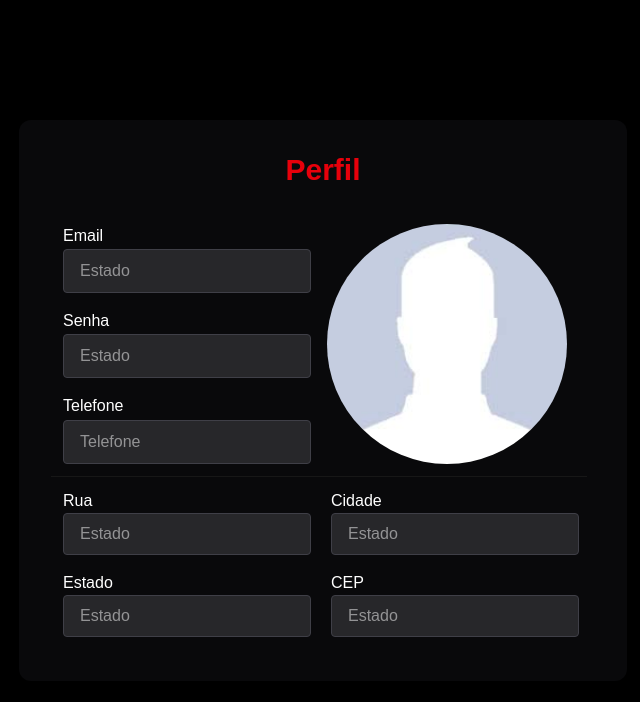
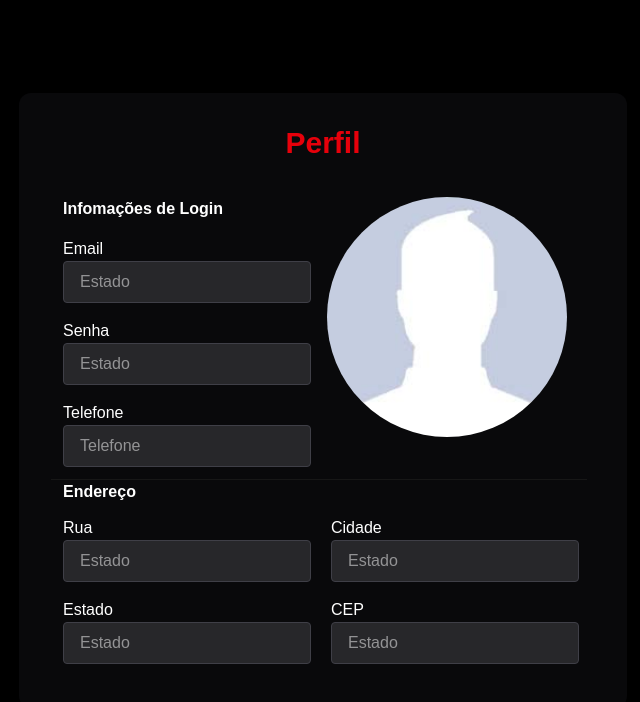
Before and after one commit to GhostS1x/vanguard-motors, a Next.js app: page /pages/dashboard/customer/profile in a window 1280 px wide. Shown: the top 702 px of the page, without its empty margins (317-957 px from the left). Built offline with nearby package versions, Linux system fonts and the light colour scheme.

Commit message:
add titulos

```diff
--- a/src/app/pages/dashboard/customer/profile/page.tsx
+++ b/src/app/pages/dashboard/customer/profile/page.tsx
@@ -11,6 +11,7 @@ export default function ProfilePage() {
                 <form className="space-x-2">
                     <div className="grid grid-cols-1 md:grid-cols-2 gap-4 p-3">
                         <div className="grid grid-cols-1 gap-4">
+                            <strong className="text-white">Infomações de Login</strong>
                             <Image src="/perfil.png" width={100} height={100} alt="" className="rounded-full w-60 flex md:hidden h-60"/>
                             <div className="grid">
                                 <label htmlFor="Email" className="text-white">Email</label>
@@ -37,9 +38,10 @@ export default function ProfilePage() {
                                 />
                             </div>
                         </div>
-                        <Image src="/perfil.png" width={100} height={100} alt="" className="rounded-full w-60 hidden md:block h-60"/>
+                        <Image src="/perfil.png" width={100} height={100} alt="" className="rounded-full w-60 hidden md:flex h-60"/>
                     </div>
                     <hr />
+                    <strong className="text-white p-3">Endereço</strong>
                     <div className="p-3 grid grid-cols-1 md:grid-cols-2 gap-4">
                         <div className="grid">
                             <label htmlFor="Estado" className="text-white">Rua</label>
```
